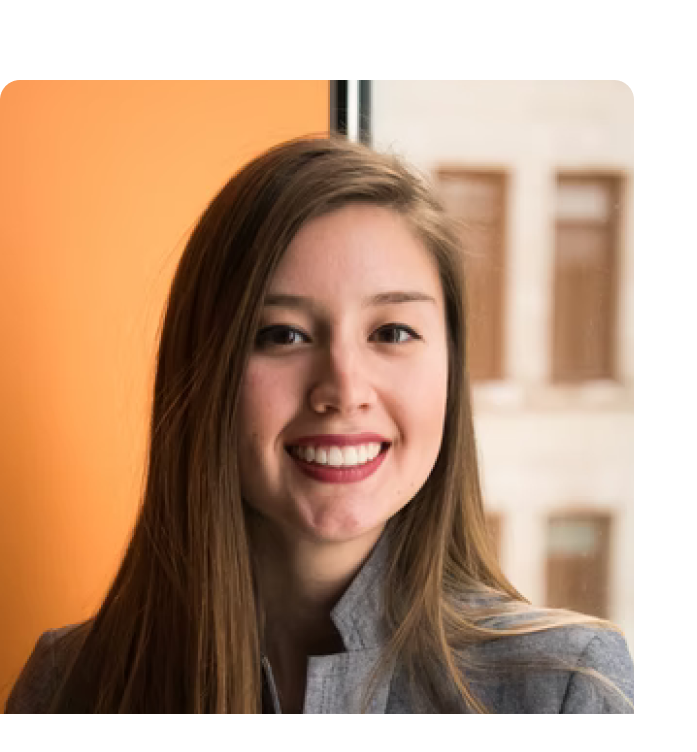
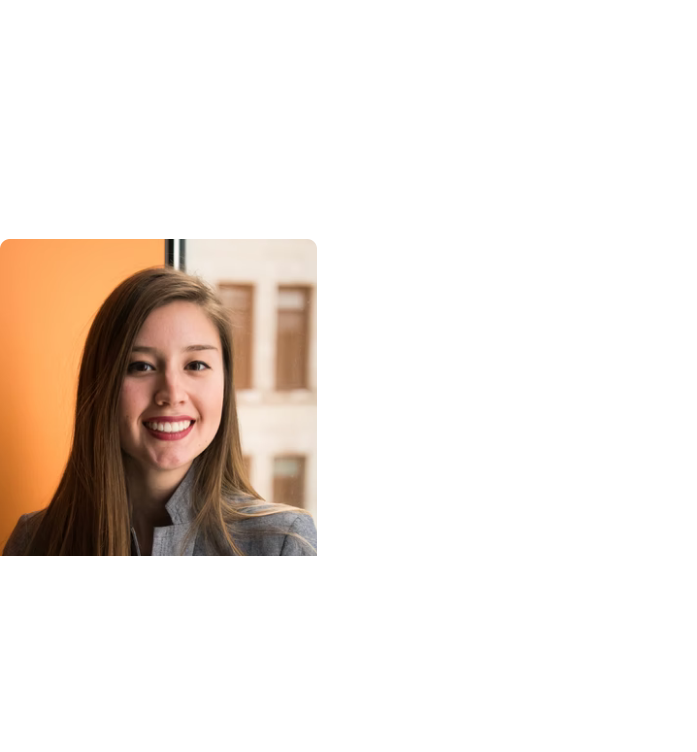
Before and after one commit to stylish-pawmy/react-business-card, a React (Vite) app: page / in a window 1280 px wide. Shown: the top 752 px of the page, without its empty margins (0-697 px from the left). Built offline with nearby package versions, Linux system fonts and the light colour scheme.

Commit message:
Style photo

```diff
--- a/src/App.css
+++ b/src/App.css
@@ -56,3 +56,8 @@ body > * {
   font-weight: normal;
   color: var(--dim-white-beta);
 }
+
+.person-photo {
+  aspect-ratio: 1 / 1;
+  width: 317px;
+}
--- a/src/components/Photo.jsx
+++ b/src/components/Photo.jsx
@@ -6,7 +6,7 @@ export function Photo()
 {
     return (
         <>
-            <img src= { PersonPhoto } />
+            <img className="person-photo" src= { PersonPhoto } />
         </>
     )
 }
```
